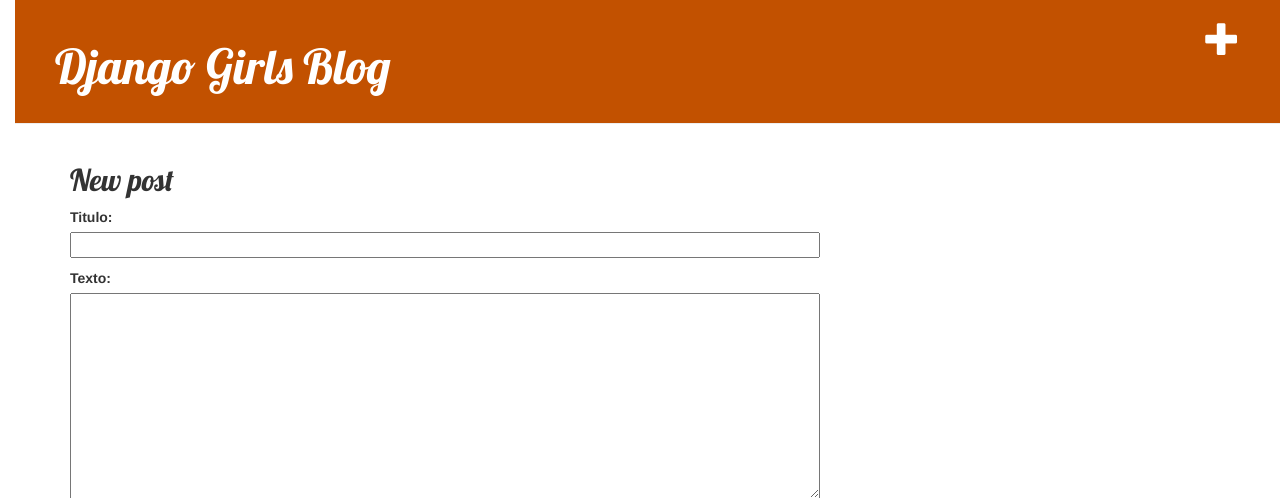
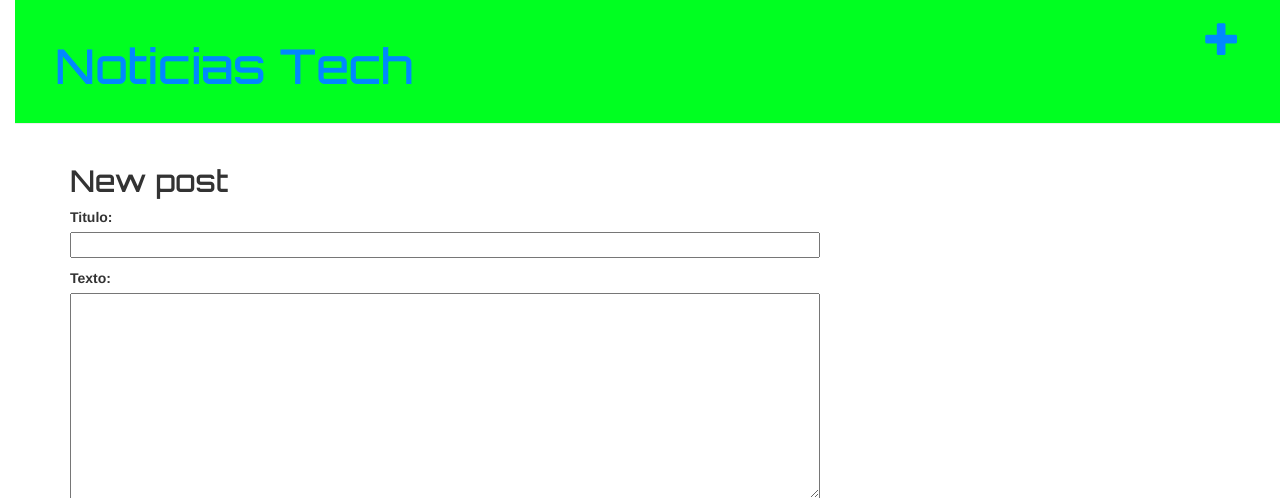
Before and after one commit to nicomolina191/my-first-blog, a Django app: page /post/new/ in a window 1280 px wide. Shown: the top 498 px of the page. Run offline with Django 3.2, Linux system fonts and the light colour scheme; the visitor is signed in with stand-in values (Sample User, id 1); some libraries are stand-ins or nearby versions.

Commit message:
Cambio en la fuente y colores

```diff
--- a/blog/static/css/blog.css
+++ b/blog/static/css/blog.css
@@ -1,18 +1,18 @@
 h1 a, h2 a {
-     color: #FCA205;
-     font-family: 'Lobster';
+    color: #0088FF;
+    font-family: 'Orbitron'
 }
 body {
     padding-left: 15px;
 }
 .page-header {
-    background-color: #C25100;
+    background-color: #00ff21;
     margin-top: 0;
     padding: 20px 20px 20px 40px;
 }
 
 .page-header h1, .page-header h1 a, .page-header h1 a:visited, .page-header h1 a:active {
-    color: #ffffff;
+    color: #0088FF;
     font-size: 36pt;
     text-decoration: none;
 }
@@ -22,7 +22,7 @@ body {
 }
 
 h1, h2, h3, h4 {
-    font-family: 'Lobster', cursive;
+    font-family: 'Orbitron', sans-serif;
 }
 
 .date {
@@ -38,7 +38,7 @@ h1, h2, h3, h4 {
 }
 
 .top-menu, .top-menu:hover, .top-menu:visited {
-    color: #ffffff;
+    color: #0088FF;
     float: right;
     font-size: 26pt;
     margin-right: 20px;
@@ -49,5 +49,5 @@ h1, h2, h3, h4 {
 }
 
 .post h2 a, .post h2 a:visited {
-    color: #000000;
+    color: #0088FF;
 }
--- a/blog/templates/blog/base.html
+++ b/blog/templates/blog/base.html
@@ -1,18 +1,18 @@
 {% load static %}
 <html>
-    <head>
-	<title>Django Girls blog</title>
-	<link rel="stylesheet" href="//maxcdn.bootstrapcdn.com/bootstrap/3.2.0/css/bootstrap.min.css">
-	<link rel="stylesheet" href="//maxcdn.bootstrapcdn.com/bootstrap/3.2.0/css/bootstrap-theme.min.css">
-    <link href="//fonts.googleapis.com/css?family=Lobster&subset=latin,latin-ext" rel="stylesheet" type="text/css">
-	<link rel="stylesheet" href="{% static 'css/blog.css' %}">
-    </head>
+<head>
+    <title>Noticias Tech</title>
+    <link rel="stylesheet" href="//maxcdn.bootstrapcdn.com/bootstrap/3.2.0/css/bootstrap.min.css">
+    <link rel="stylesheet" href="//maxcdn.bootstrapcdn.com/bootstrap/3.2.0/css/bootstrap-theme.min.css">
+    <link href="//fonts.googleapis.com/css?family=Orbitron:wght@500&display=swap" rel="stylesheet">
+    <link rel="stylesheet" href="{% static 'css/blog.css' %}">
+</head>
     <body>
         <div class="page-header">
             {% if user.is_authenticated %}
 	            <a href="{% url 'post_new' %}" class="top-menu"><span class="glyphicon glyphicon-plus"></span></a>
             {% endif %}
-            <h1><a href="/">Django Girls Blog</a></h1>
+            <h1><a href="/">Noticias Tech</a></h1>
         </div>
         <div class="content container">
             <div class="row">
--- a/blog/templates/blog/post_list.html
+++ b/blog/templates/blog/post_list.html
@@ -7,7 +7,6 @@
 	        <p>publicado: {{ post.fecha_publicacion }}</p>
 	    </div>
 	    <h2><a href="{% url 'post_detail' pk=post.pk %}">{{ post.titulo }}</a></h2>
-	    <p>{{ post.texto|linebreaksbr }}</p>
         </div>
     {% endfor %}
 {% endblock %}
```
Also changed, not shown: blog/templates/blog/post_detail.html (indentation only).
